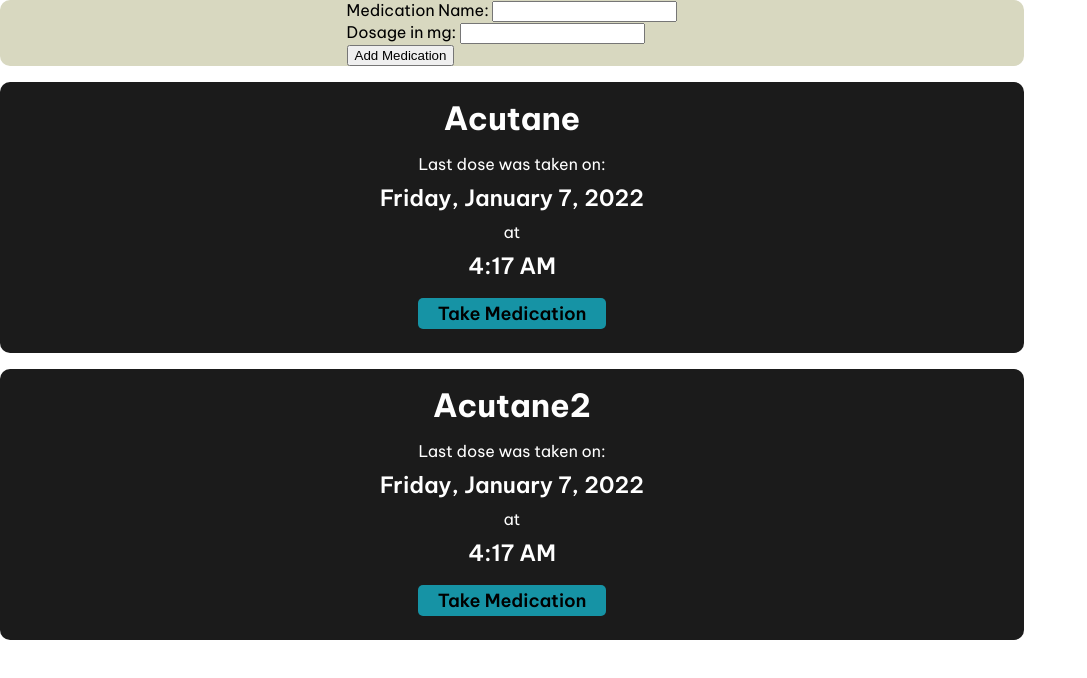
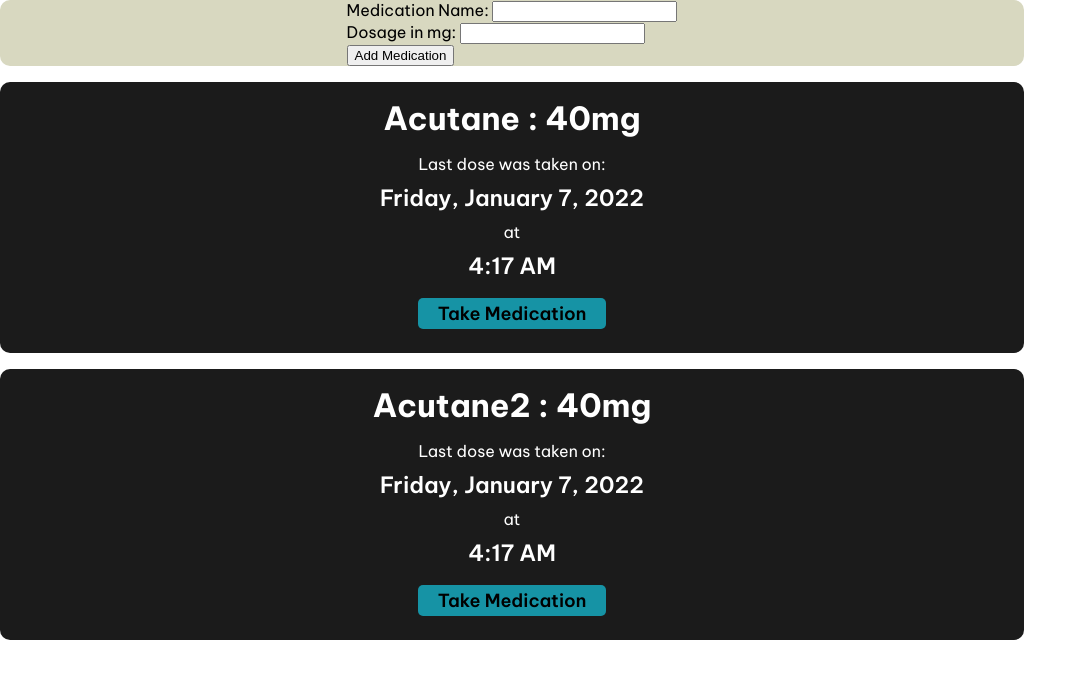
Before and after one commit to MatthewCai2002/MedicationTracker, a React (Create React App) app: page /account in a window 1280 px wide. Shown: the top 678 px of the page, without its empty margins (0-1087 px from the left). Built offline with nearby package versions, Linux system fonts and the light colour scheme.

Commit message:
added dynamic list rendering of medications in account page

```diff
--- a/src/components/AccountPage/AccountPage.js
+++ b/src/components/AccountPage/AccountPage.js
@@ -1,26 +1,47 @@
-import React from 'react'
-import MedicationItem from '../MedicationComponents/MedicationItem/MedicationItem'
-import NewMedication from '../MedicationComponents/NewMedication/NewMedication'
+import React, { useState } from "react";
+import MedicationItem from "../MedicationComponents/MedicationItem/MedicationItem";
+import NewMedication from "../MedicationComponents/NewMedication/NewMedication";
+
+const DUMMY_MEDS = [
+	{
+    id: "test1",
+		name: "Acutane",
+		dosage: 40,
+		date: new Date(),
+	},
+	{
+    id: "test2",
+		name: "Acutane2",
+		dosage: 40,
+		date: new Date(),
+	},
+];
 
 export default function AccountPage() {
+	const [medications, setMedications] = useState(DUMMY_MEDS);
 	const getMedicationDataHandler = (enteredMedicationData) => {
 		const medicationData = {
 			...enteredMedicationData,
-    }
-    console.log(medicationData)
+		};
 
-
-  }
-    const medications = [
-        { name: "Acutane", date: new Date() },
-        { name: "Acutane2", date: new Date() },
-    ];
+		setMedications((prevMeds) => {
+			return [medicationData, ...prevMeds];
+		});
+	};
 
 	return (
 		<div>
-      <NewMedication onSave={getMedicationDataHandler}/>
-      <MedicationItem name={medications[0].name} date={medications[0].date} />
-      <MedicationItem name={medications[1].name} date={medications[1].date} />
+			<NewMedication onSave={getMedicationDataHandler} />
+			{medications.map((medication) => {
+				return (
+					<MedicationItem
+            key={medication.id}
+						name={medication.name}
+            dosage={medication.dosage}
+						date={medication.date}
+					/>
+				);
+			})}
 		</div>
-  )
+	);
 }
--- a/src/components/MedicationComponents/MedicationForm/MedicationForm.js
+++ b/src/components/MedicationComponents/MedicationForm/MedicationForm.js
@@ -17,12 +17,17 @@
 	const submitHandler = (event) => {
 		event.preventDefault();
 		const medData = {
+			id:
+				Math.random() *
+					(Number.MAX_SAFE_INTEGER - Number.MIN_SAFE_INTEGER) +
+				Number.MIN_SAFE_INTEGER,
 			name: medName,
 			dosage: dosage,
+			date: new Date(),
 		};
-		setDosage('')
-		setMedName('')
-		props.onSave(medData)
+		setDosage("");
+		setMedName("");
+		props.onSave(medData);
 	};
 
 	return (
--- a/src/components/MedicationComponents/MedicationItem/MedicationItem.js
+++ b/src/components/MedicationComponents/MedicationItem/MedicationItem.js
@@ -3,28 +3,44 @@
 import "./MedicationItem.css";
 
 function MedicationItem(props) {
-    const [date, setDate] = useState(props.date)
+	const [date, setDate] = useState(props.date);
 
 	const medicationName = props.name;
-    const medicationDate = date.toLocaleString("en-US", { weekday: "long", month: "long", day: "numeric", year: "numeric"})
-    const medicationTime = date.toLocaleString("en-US", { hour: "numeric", minute: "numeric", hour12: true });
+	const medicationDose = props.dosage;
+	const medicationDate = date.toLocaleString("en-US", {
+		weekday: "long",
+		month: "long",
+		day: "numeric",
+		year: "numeric",
+	});
+	const medicationTime = date.toLocaleString("en-US", {
+		hour: "numeric",
+		minute: "numeric",
+		hour12: true,
+	});
 
 	const updateDateHandler = () => {
-        setDate(new Date())
-    }
+		setDate(new Date());
+	};
 
 	return (
 		<Card className="medication-item">
 			<div className="medication-info">
-                <h1 className="medication-name"> {medicationName} </h1>
+				<h1 className="medication-name"> {medicationName} : {medicationDose}mg</h1>
 				<div className="date-container">
-                    <span className="last-taken"> Last dose was taken on: </span>
+					<span className="last-taken">
+						{" "}
+						Last dose was taken on:{" "}
+					</span>
 					<h2 className="medication-date"> {medicationDate} </h2>
 					<span className="time-at"> at </span>
 					<h2 className="medication-time"> {medicationTime} </h2>
 				</div>
 			</div>
-            <button className="dose-btn" onClick={updateDateHandler}> Take Medication </button>
+			<button className="dose-btn" onClick={updateDateHandler}>
+				{" "}
+				Take Medication{" "}
+			</button>
 		</Card>
 	);
 }
```
Lines whose indentation alone changed are shown as unchanged.
